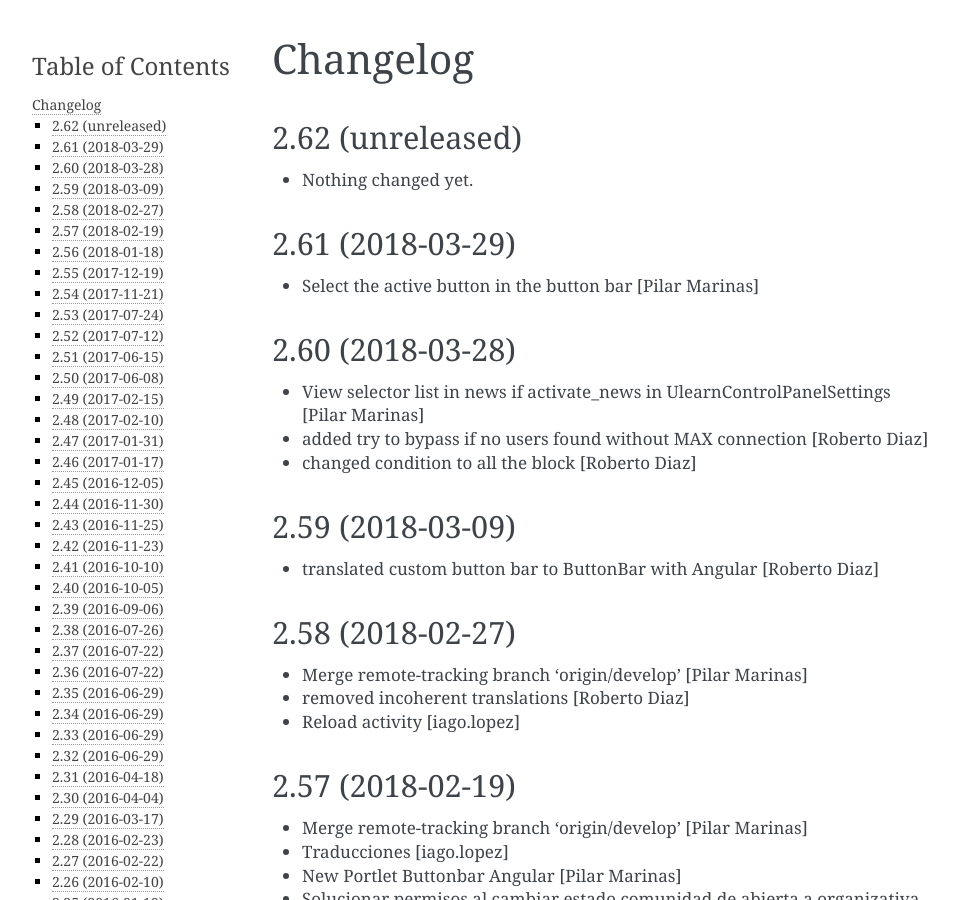
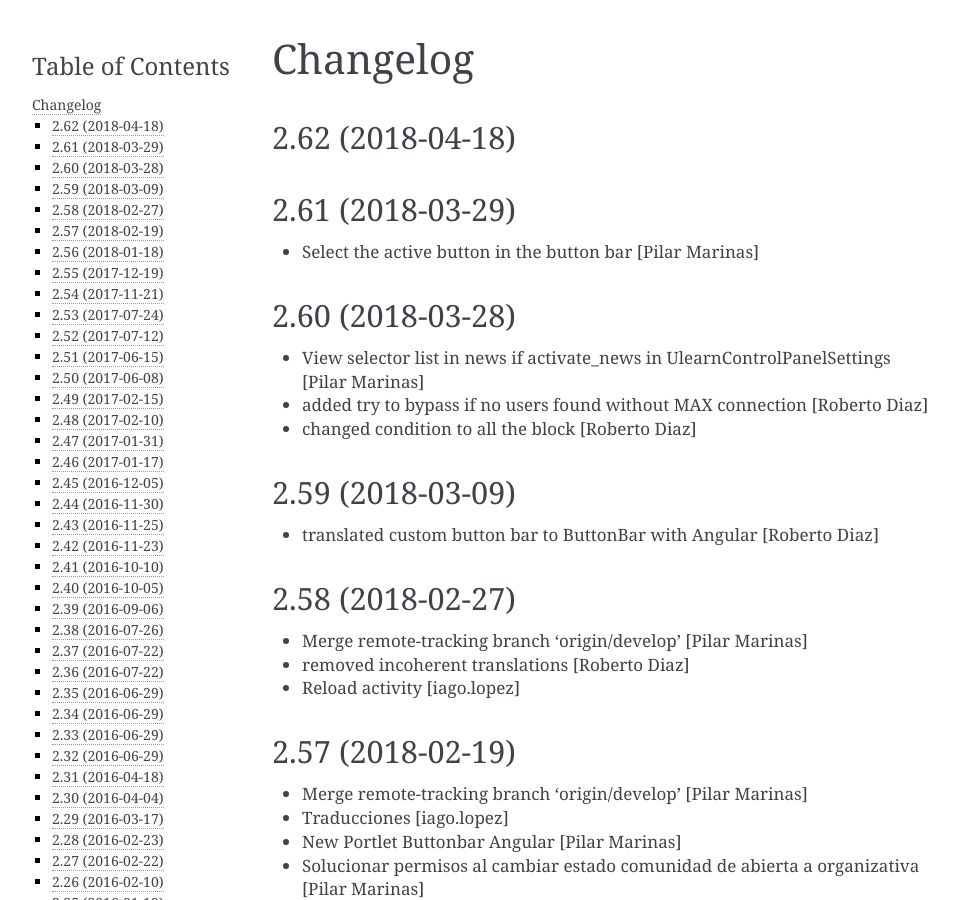
Before and after one commit to UPCnet/ulearn.core, a Sphinx documentation site: the page built from docs/HISTORY.rst, in a window 1280 px wide and 900 px high. Shown: the whole window, without its empty margins (148-1106 px from the left). Built offline with Sphinx 7.4.7, drawn with Linux system fonts in a browser that asks for light colours; pages that are not in the unit, such as notebooks, are missing from menus.

Commit message:
Preparing release 2.62

```diff
--- a/docs/HISTORY.rst
+++ b/docs/HISTORY.rst
@@ -1,10 +1,9 @@
 Changelog
 =========
 
-2.62 (unreleased)
+2.62 (2018-04-18)
 -----------------
 
-- Nothing changed yet.
 
 
 2.61 (2018-03-29)
--- a/setup.py
+++ b/setup.py
@@ -1,7 +1,7 @@
 from setuptools import setup, find_packages
 import os
 
-version = '2.62.dev0'
+version = '2.62'
 
 README = open('README.rst').read()
 HISTORY = open(os.path.join('docs', 'HISTORY.rst')).read()
```
